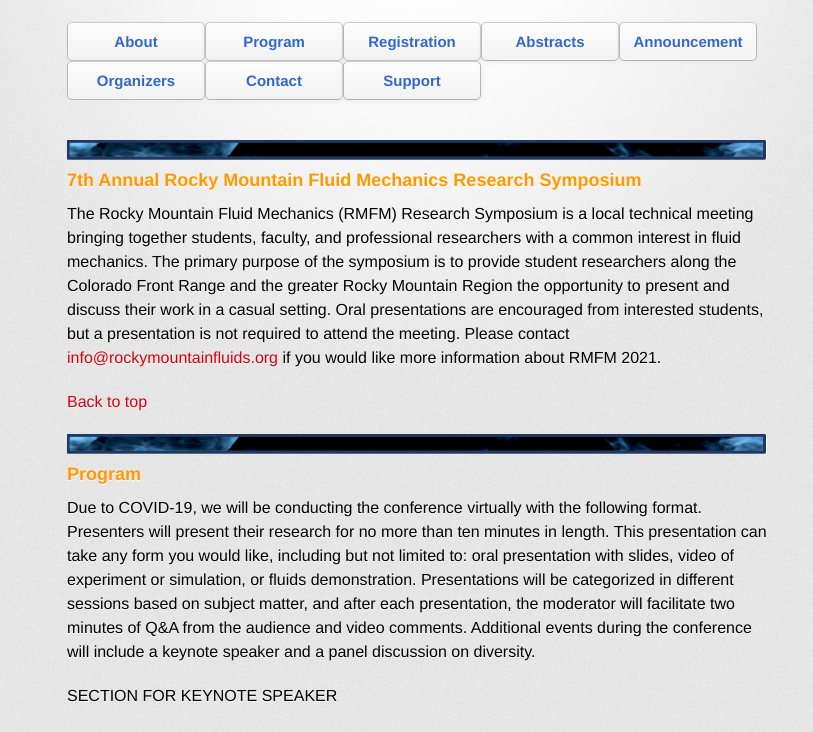
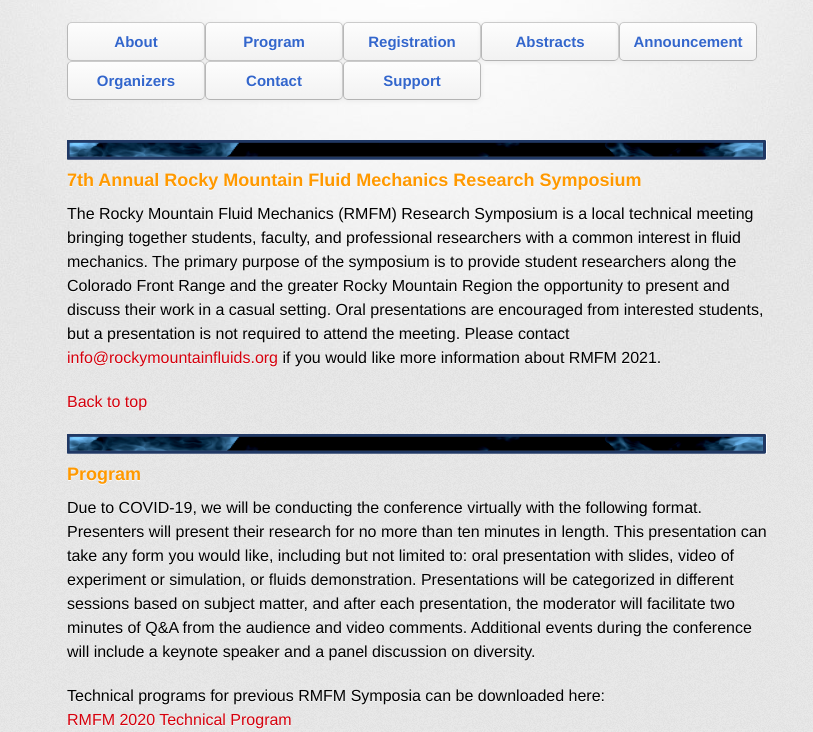
Before and after one commit to phamlington/rockymountainfluids.org, a plain HTML site: page index.html in a window 1280 px wide. Shown: the part 205-937 px from the top of the page, without its empty margins (223-1036 px from the left). Drawn offline with Linux system fonts and the light colour scheme; a web font is replaced by a local one.

Commit message:
Removed "SECTION FOR SPEAKER" - Information in program

```diff
--- a/index.html
+++ b/index.html
@@ -61,7 +61,7 @@
 <h3><a id="program" class="anchor" href="#program" aria-hidden="true"><span class="octicon octicon-link"></span></a>Program</h3>
 <p>Due to COVID-19, we will be conducting the conference virtually with the following format. Presenters will present their research for no more than ten minutes in length. This presentation can take any form you would like, including but not limited to: oral presentation with slides, video of experiment or simulation, or fluids demonstration. Presentations will be categorized in different sessions based on subject matter, and after each presentation, the moderator will facilitate two minutes of Q&A from the audience and video comments. Additional events during the conference will include a keynote speaker and a panel discussion on diversity.</p>
 
-<p>SECTION FOR KEYNOTE SPEAKER</a></p>
+<!--<p>SECTION FOR KEYNOTE SPEAKER</a></p> -->
 
 <!--<p>The technical program and schedule, including keynote title and abstract, for RMFM 2021 can be found below.<br>
 <a href="attachments/RMFM2021_TechnicalProgram.pdf">RMFM 2021 Technical Program</a><br>
```
